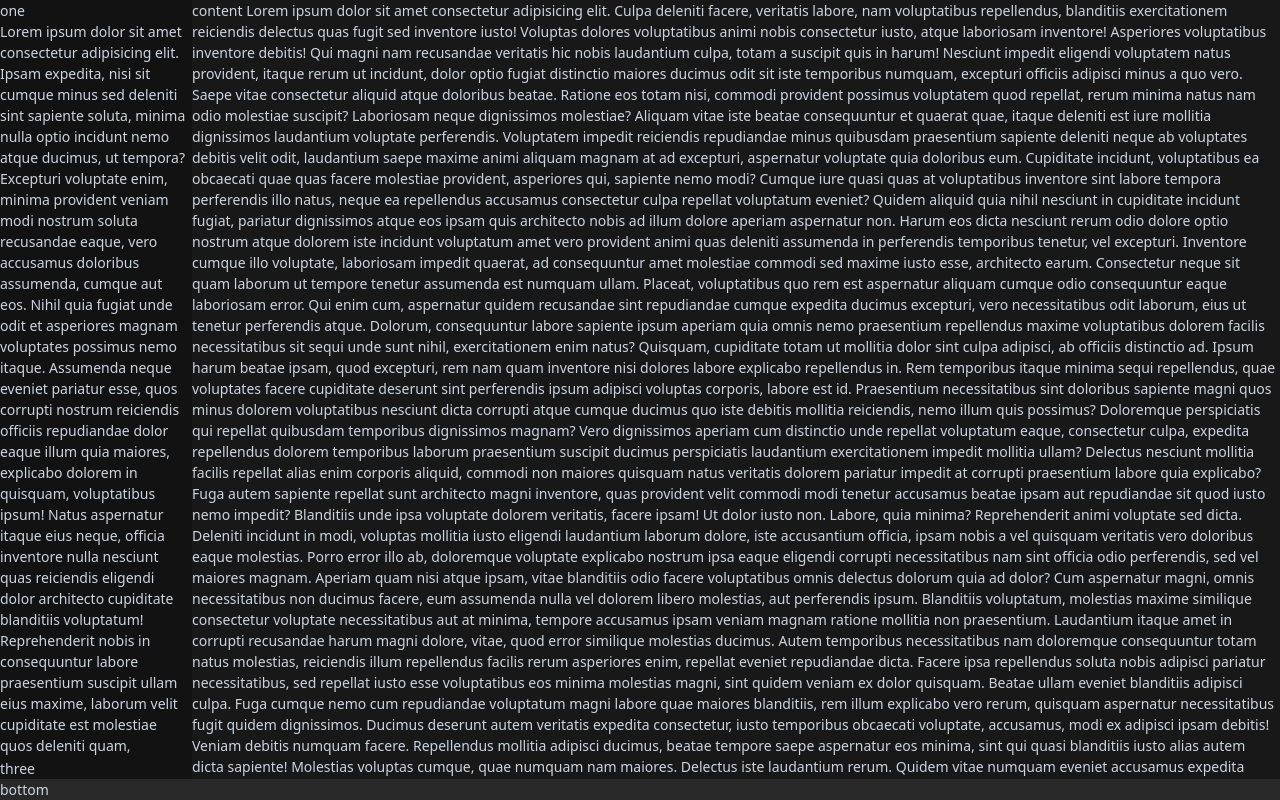
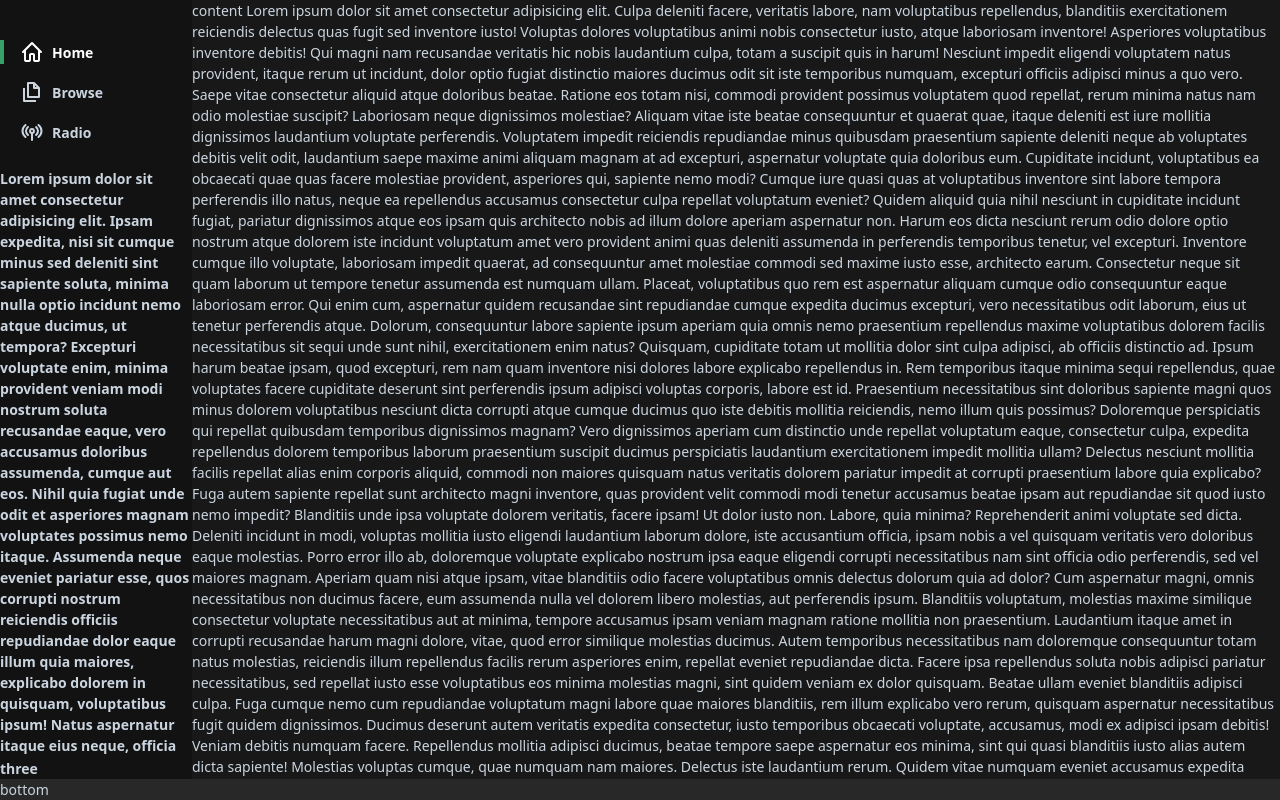
Before and after one commit to muhsenmaqsudi/tailwind-vue-spotify, a Vue app: page / in a window 1280 px wide. Built offline with nearby package versions, Linux system fonts and the light colour scheme.

Commit message:
added top section of sidebar, used group-hover

```diff
--- a/src/App.vue
+++ b/src/App.vue
@@ -2,9 +2,65 @@
   <div class="flex flex-col h-screen text-sm text-sm text-gray-400">
     <div class="flex-1 flex overflow-y-hidden">
       <div
-        class="bg-gray-900-spotify w-48 flex-none flex flex-col justify-between"
+        class="bg-gray-900-spotify w-48 flex-none flex flex-col justify-between font-semibold"
       >
-        <div>one</div>
+        <ul class="py-6">
+          <li class="border-l-4 border-green-600">
+            <a href="#" class="flex items-center mx-4 mt-4 group">
+              <svg
+                class="fill-current text-white group-hover:text-white"
+                viewBox="0 0 24 24"
+                width="24"
+                height="24"
+              >
+                <path
+                  d="M13 20v-5h-2v5a2 2 0 01-2 2H6a2 2 0 01-2-2v-7.59l-.3.3a1 1 0 11-1.4-1.42l9-9a1 1 0 011.4 0l9 9a1 1 0 01-1.4 1.42l-.3-.3V20a2 2 0 01-2 2h-3a2 2 0 01-2-2zm5 0v-9.59l-6-6-6 6V20h3v-5c0-1.1.9-2 2-2h2a2 2 0 012 2v5h3z"
+                />
+              </svg>
+              <span class="ml-2 text-white group-hover:text-white">Home</span>
+            </a>
+          </li>
+          <li class="border-l-4 border-transparent">
+            <a href="#" class="flex items-center mx-4 mt-4 group">
+              <svg
+                class="fill-current text-gray-400 h-6 w-6 group-hover:text-white"
+                width="24"
+                height="24"
+              >
+                <path fill="none" d="M15 5.414V7h1.586z" />
+                <path fill="none" d="M14 9a1 1 0 01-1-1V4H9v12h9V9h-4z" />
+                <path
+                  d="M20 17V8h-.009a.996.996 0 00-.284-.707l-5-5A.99.99 0 0014 2.01V2H8a1 1 0 00-1 1v14a1 1 0 001 1h11a1 1 0 001-1zM15 5.414L16.586 7H15V5.414zM9 16V4h4v4a1 1 0 001 1h4v7H9z"
+                />
+                <path d="M3 8v13a1 1 0 001 1h12v-2H5V8H3z" />
+              </svg>
+              <span class="ml-2 group-hover:text-white">Browse</span>
+            </a>
+          </li>
+          <li class="border-l-4 border-transparent">
+            <a href="#" class="flex items-center mx-4 mt-4 group">
+              <svg
+                class="fill-current text-gray-400 h-6 w-6 group-hover:text-white"
+                viewBox="0 0 24 24"
+              >
+                <g data-name="Layer 2">
+                  <g data-name="radio">
+                    <path
+                      d="M12 8a3 3 0 00-1 5.83 1 1 0 000 .17v6a1 1 0 002 0v-6a1 1 0 000-.17A3 3 0 0012 8zm0 4a1 1 0 111-1 1 1 0 01-1 1zM3.5 11a6.87 6.87 0 012.64-5.23 1 1 0 10-1.28-1.54A8.84 8.84 0 001.5 11a8.84 8.84 0 003.36 6.77 1 1 0 101.28-1.54A6.87 6.87 0 013.5 11z"
+                    />
+                    <path
+                      d="M16.64 6.24a1 1 0 00-1.28 1.52A4.28 4.28 0 0117 11a4.28 4.28 0 01-1.64 3.24A1 1 0 0016 16a1 1 0 00.64-.24A6.2 6.2 0 0019 11a6.2 6.2 0 00-2.36-4.76zM8.76 6.36a1 1 0 00-1.4-.12A6.2 6.2 0 005 11a6.2 6.2 0 002.36 4.76 1 1 0 001.4-.12 1 1 0 00-.12-1.4A4.28 4.28 0 017 11a4.28 4.28 0 011.64-3.24 1 1 0 00.12-1.4z"
+                    />
+                    <path
+                      d="M19.14 4.23a1 1 0 10-1.28 1.54A6.87 6.87 0 0120.5 11a6.87 6.87 0 01-2.64 5.23 1 1 0 001.28 1.54A8.84 8.84 0 0022.5 11a8.84 8.84 0 00-3.36-6.77z"
+                    />
+                  </g>
+                </g>
+              </svg>
+              <span class="ml-2 group-hover:text-white">Radio</span>
+            </a>
+          </li>
+        </ul>
         <div class="sidebar-spotify overflow-y-auto">
           Lorem ipsum dolor sit amet consectetur adipisicing elit. Ipsam
           expedita, nisi sit cumque minus sed deleniti sint sapiente soluta,
--- a/tailwind.config.js
+++ b/tailwind.config.js
@@ -692,7 +692,7 @@ module.exports = {
     strokeWidth: ["responsive"],
     tableLayout: ["responsive"],
     textAlign: ["responsive"],
-    textColor: ["responsive", "hover", "focus"],
+    textColor: ["responsive", "hover", "focus", "group-hover"],
     textDecoration: ["responsive", "hover", "focus"],
     textTransform: ["responsive"],
     userSelect: ["responsive"],
```
